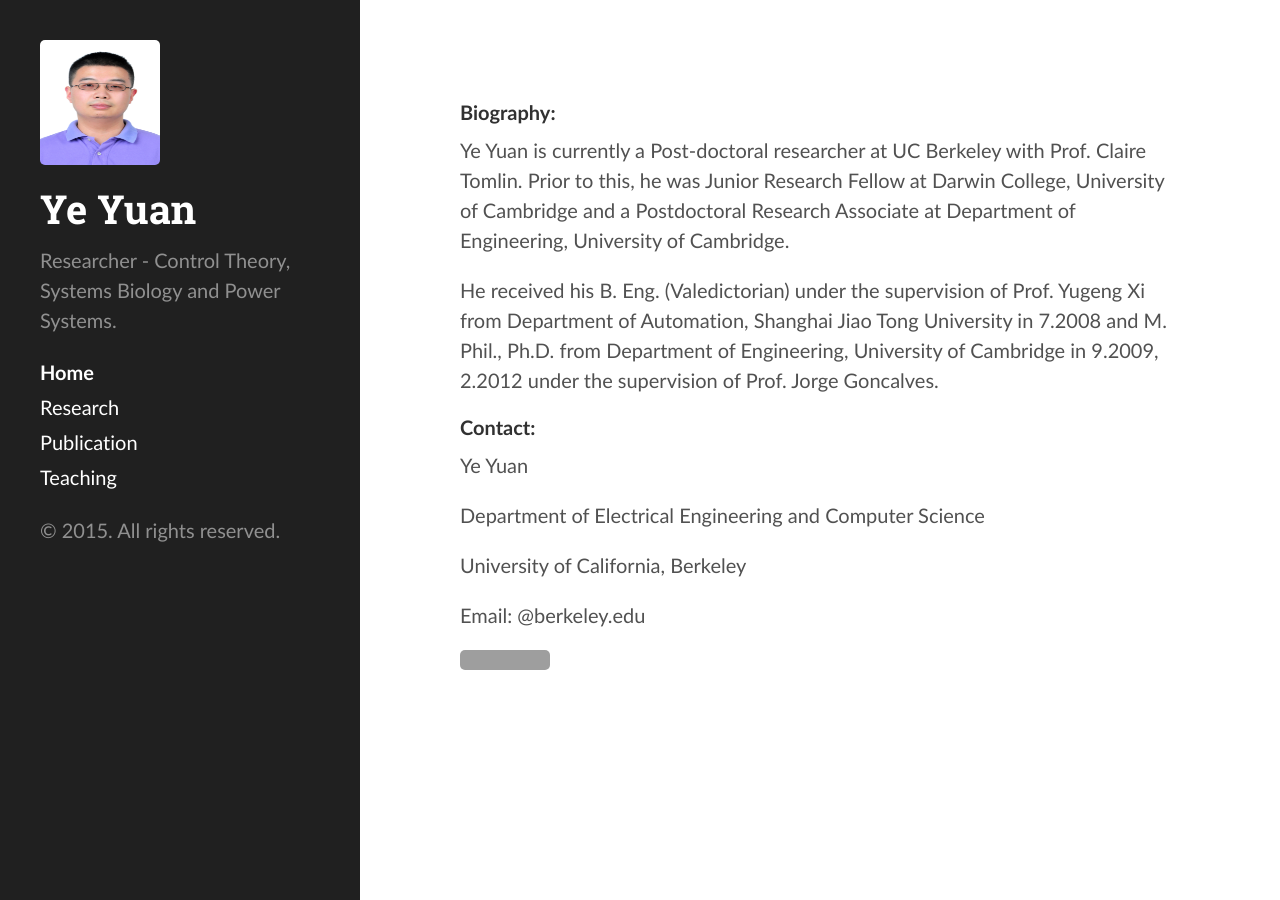
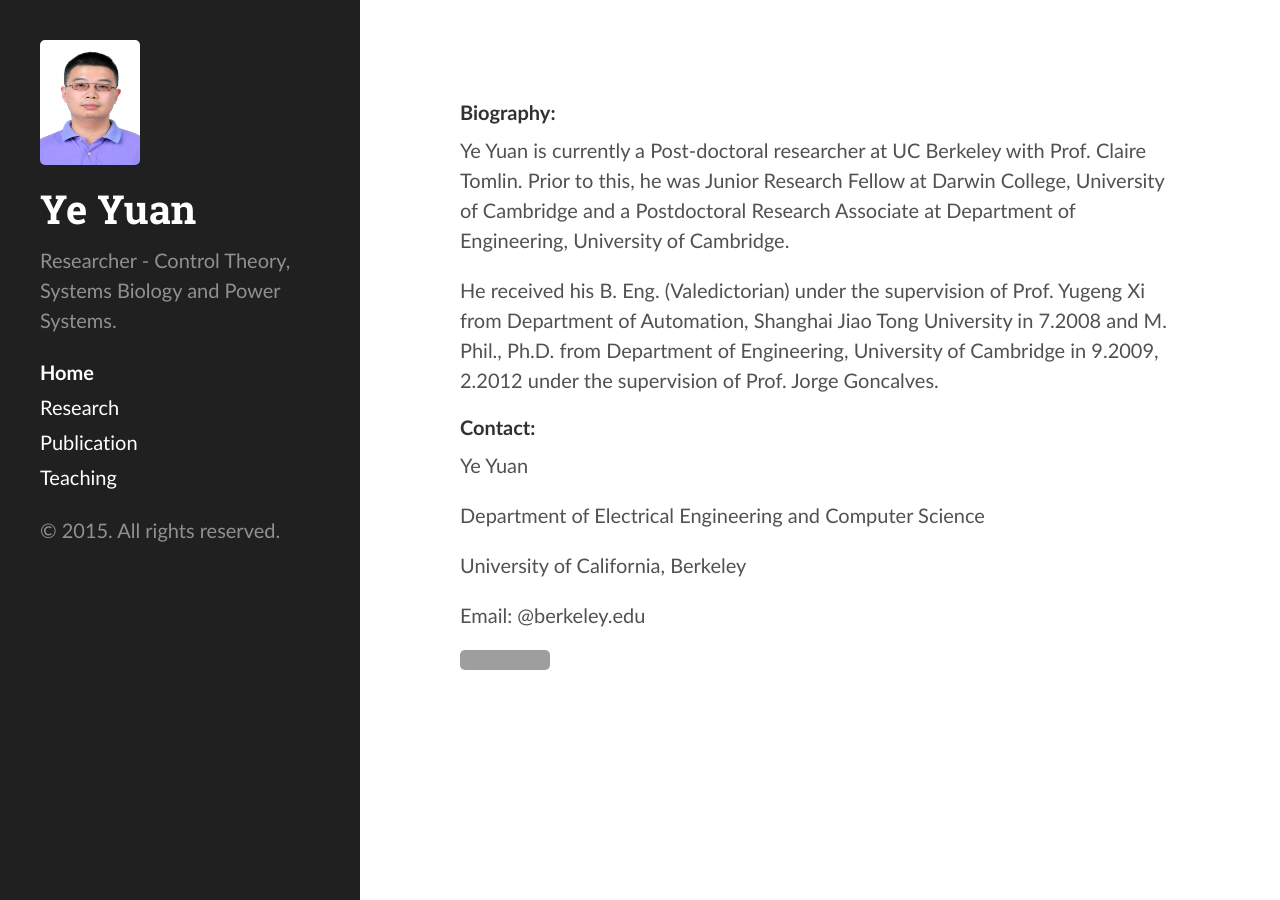
Before and after one commit to yy311/yy311.github.io, a Jekyll site: the page built from index.md, in a window 1280 px wide. Built offline with Jekyll 4.4.1, drawn with Linux system fonts in a browser that asks for light colours; grey boxes are pictures that could not be loaded.

Commit message:
Update hyde.css

```diff
--- a/public/css/hyde.css
+++ b/public/css/hyde.css
@@ -61,7 +61,7 @@ html {
 }
 
 .sidebar img {
-  width: 125px;
+  width: 100px;
   height: 125px;
   margin-left: auto;
   margin-right: auto;
@@ -76,7 +76,7 @@ html {
     text-align: left;
   }
   .sidebar img {
-    width: 120px;
+    width: 100px;
     height: 125px;
     margin-left: 0;
   }
```
